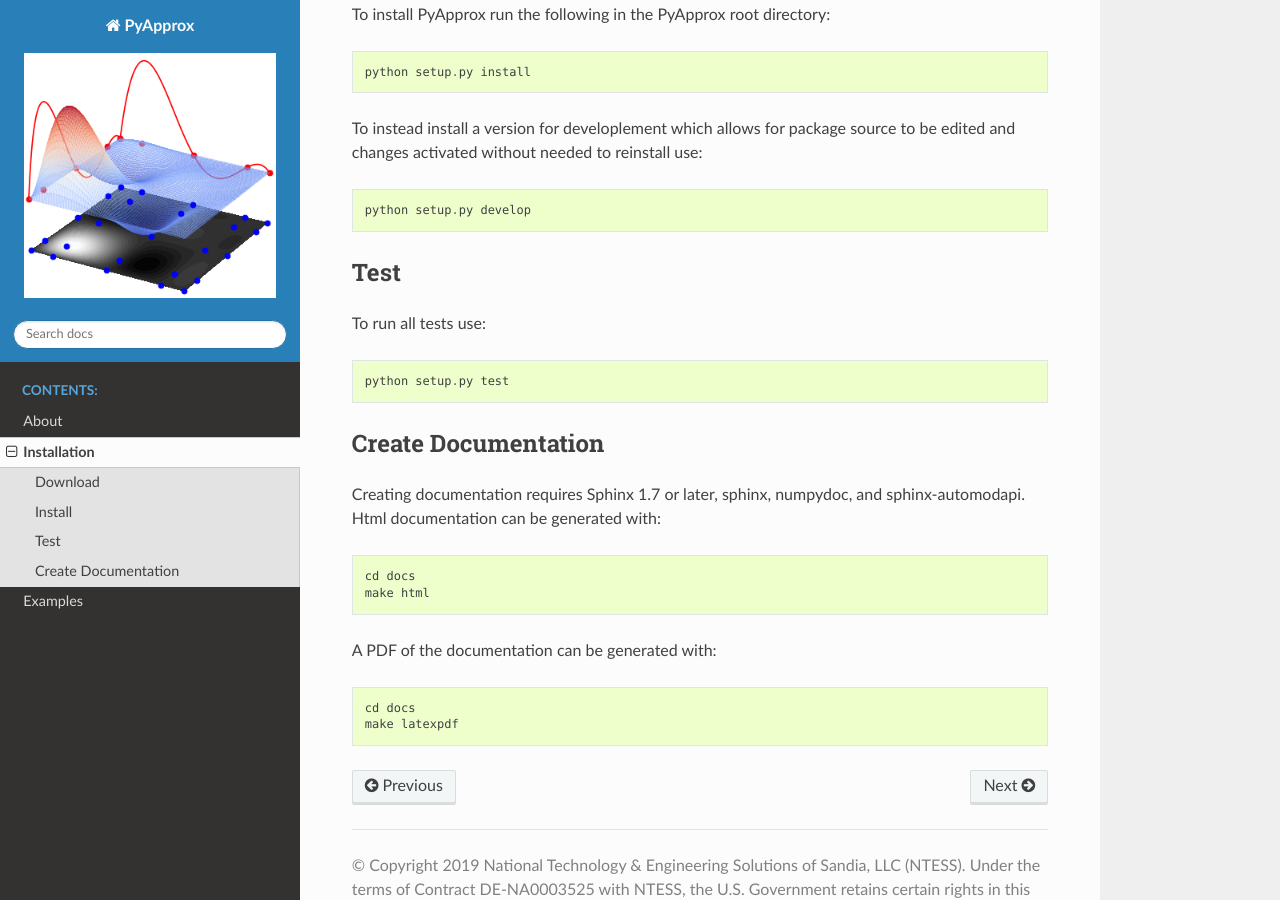
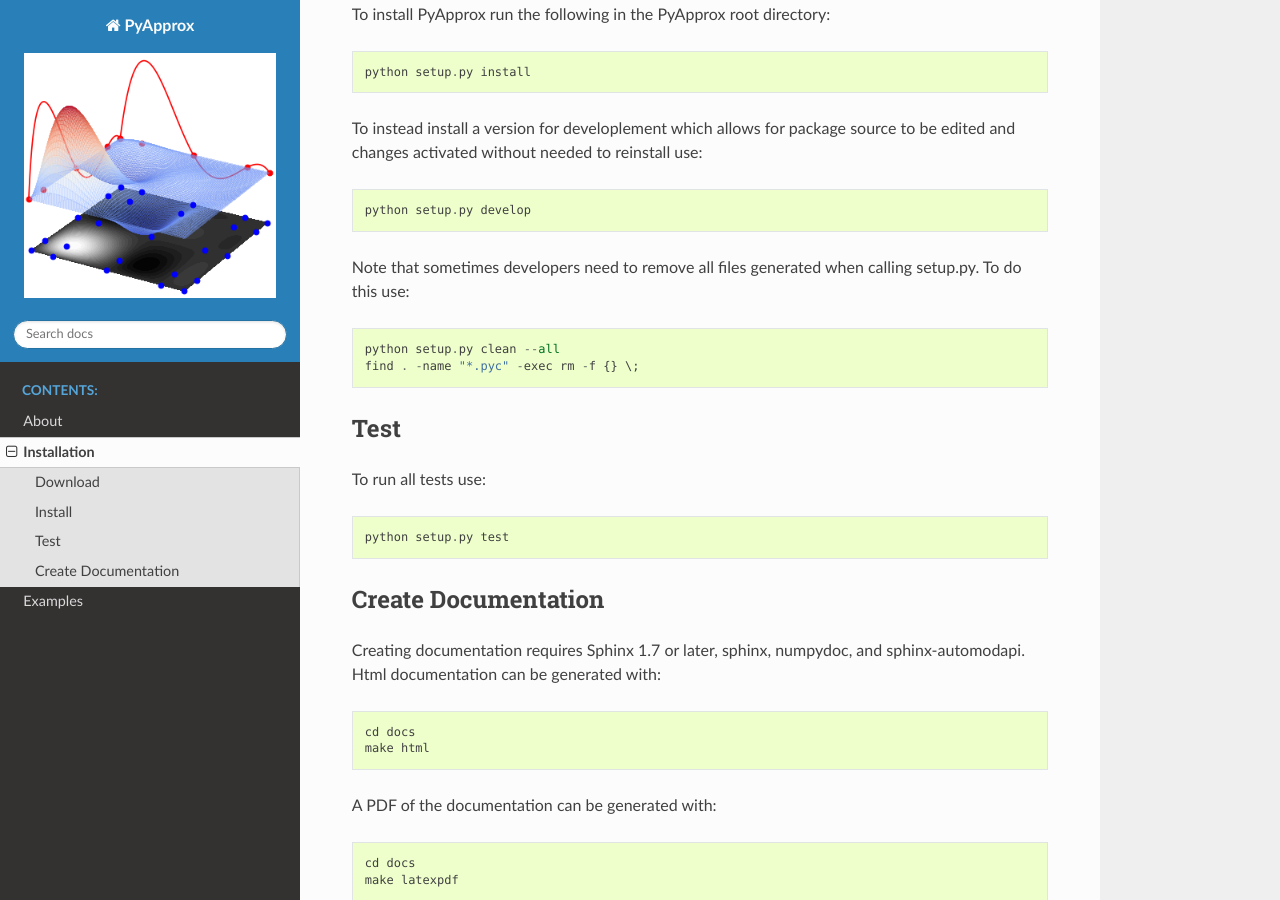
Before and after one commit to sandialabs/pyapprox, a Sphinx documentation site: the page built from docs/source/install.rst, in a window 1280 px wide and 900 px high, scrolled down 432 px. Built offline with Sphinx 7.4.7 and the Read the Docs theme 2.0.0, drawn with Linux system fonts in a browser that asks for light colours.

Commit message:
corrected some old text in setup.py which was a carry over from private repo

```diff
--- a/docs/source/install.rst
+++ b/docs/source/install.rst
@@ -21,6 +21,11 @@ to be edited and changes activated without needed to reinstall use::
 
     python setup.py develop
 
+Note that sometimes developers need to remove all files generated when calling setup.py. To do this use::
+
+  python setup.py clean --all
+  find . -name "*.pyc" -exec rm -f {} \;
+
 Test
 ----
 To run all tests use::
```
